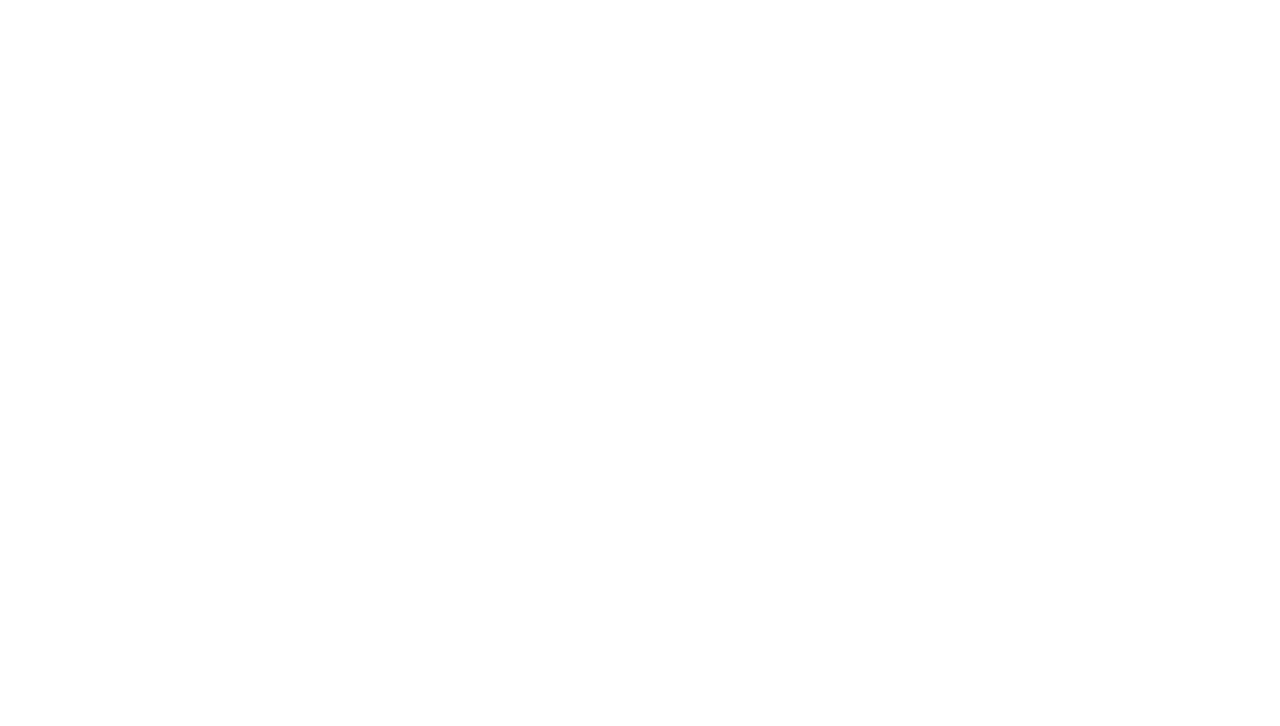
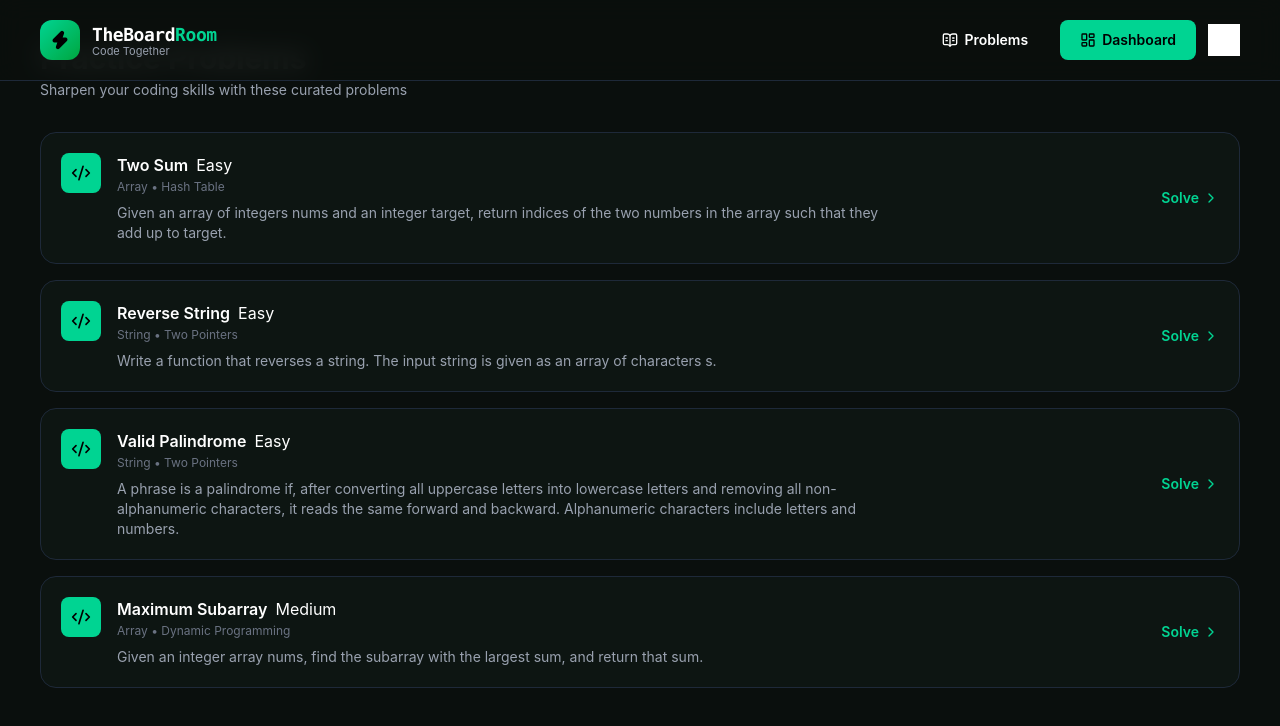
Before and after one commit to Yagya443/HireStream, a React (Vite) app in the folder Client/: page /problem in a window 1280 px wide. Before the commit this address had no page. Shown: the top 726 px of the page. Built offline with nearby package versions, Linux system fonts and the light colour scheme.

Commit message:
Problems Page UI

```diff
--- a/Client/src/App.jsx
+++ b/Client/src/App.jsx
@@ -4,6 +4,7 @@ import LandingPage from "./Pages/LandingPage";
 import SignUp from "./Pages/Auth/SignUp";
 import Login from "./Pages/Auth/Login";
 import Home from "./Pages/Home/Home";
+import Problems from "./Pages/Problems/Problems";
 
 const App = () => {
     return (
@@ -12,6 +13,7 @@ const App = () => {
             <Route path="/signup" element={<SignUp />} />
             <Route path="/login" element={<Login />} />
             <Route path="/home" element={<Home />} />
+            <Route path="/problem" element={<Problems />} />
         </Routes>
     );
 };
--- /dev/null
+++ b/Client/src/Pages/Problems/Problems.jsx
@@ -0,0 +1,93 @@
+import React from "react";
+import NavBar from "../../Components/NavBar";
+import { ArrowRight, ChevronRight, Code2 } from "lucide-react";
+
+const Problems = () => {
+    const problems = [
+        {
+            title: "Two Sum",
+            difficulty: "Easy",
+            tags: "Array • Hash Table",
+            description:
+                "Given an array of integers nums and an integer target, return indices of the two numbers in the array such that they add up to target.",
+        },
+        {
+            title: "Reverse String",
+            difficulty: "Easy",
+            tags: "String • Two Pointers",
+            description:
+                "Write a function that reverses a string. The input string is given as an array of characters s.",
+        },
+        {
+            title: "Valid Palindrome",
+            difficulty: "Easy",
+            tags: "String • Two Pointers",
+            description:
+                "A phrase is a palindrome if, after converting all uppercase letters into lowercase letters and removing all non-alphanumeric characters, it reads the same forward and backward. Alphanumeric characters include letters and numbers.",
+        },
+        {
+            title: "Maximum Subarray",
+            difficulty: "Medium",
+            tags: "Array • Dynamic Programming",
+            description:
+                "Given an integer array nums, find the subarray with the largest sum, and return that sum.",
+        },
+    ];
+    return (
+        <>
+            <NavBar />
+            <div className="min-h-screen w-full bg-[#0a0f0d] text-white font-sans px-6 md:px-10 py-10">
+                {/* Header */}
+                <div className="mb-8">
+                    <h1 className="text-3xl font-bold">Practice Problems</h1>
+                    <p className="text-gray-400 text-sm mt-1">
+                        Sharpen your coding skills with these curated problems
+                    </p>
+                </div>
+
+                {/* Problem list */}
+                <div className="flex flex-col gap-4">
+                    {problems.map((p, i) => (
+                        <div
+                            key={i}
+                            className="bg-[#0d1512] border border-gray-800 rounded-2xl p-5 flex items-center justify-between gap-6"
+                        >
+                            <div className="flex items-start gap-4 min-w-0">
+                                <div className="w-10 h-10 rounded-lg bg-emerald-400 flex items-center justify-center shrink-0">
+                                    <Code2 className="w-5 h-5 text-black" />
+                                </div>
+
+                                <div className="min-w-0">
+                                    <div className="flex items-center gap-2 flex-wrap">
+                                        <h3 className="font-semibold text-base">
+                                            {p.title}
+                                        </h3>
+                                        <span
+                                        // className={`text-xs font-medium px-2.5 py-0.5 rounded-full ${
+                                        // difficultyStyles[p.difficulty]
+                                        // }`}
+                                        >
+                                            {p.difficulty}
+                                        </span>
+                                    </div>
+                                    <div className="text-xs text-gray-500 mt-0.5">
+                                        {p.tags}
+                                    </div>
+                                    <p className="text-sm text-gray-400 mt-2 max-w-3xl">
+                                        {p.description}
+                                    </p>
+                                </div>
+                            </div>
+
+                            <button className="text-emerald-400 hover:text-emerald-300 transition-colors font-semibold text-sm flex items-center gap-1 shrink-0">
+                                Solve <ChevronRight className="w-4 h-4" />
+                            </button>
+                        </div>
+                    ))}
+                </div>
+            </div>
+        </>
+    );
+};
+
+export default Problems;
```
Lines whose indentation alone changed are shown as unchanged.
